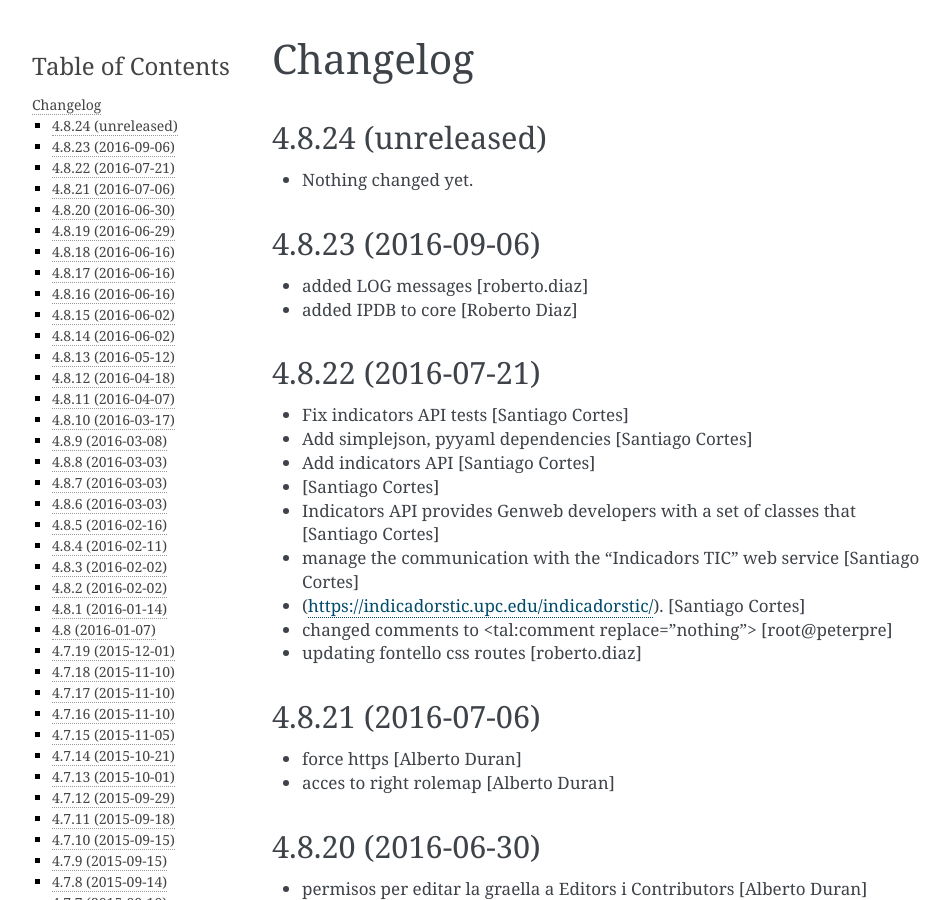
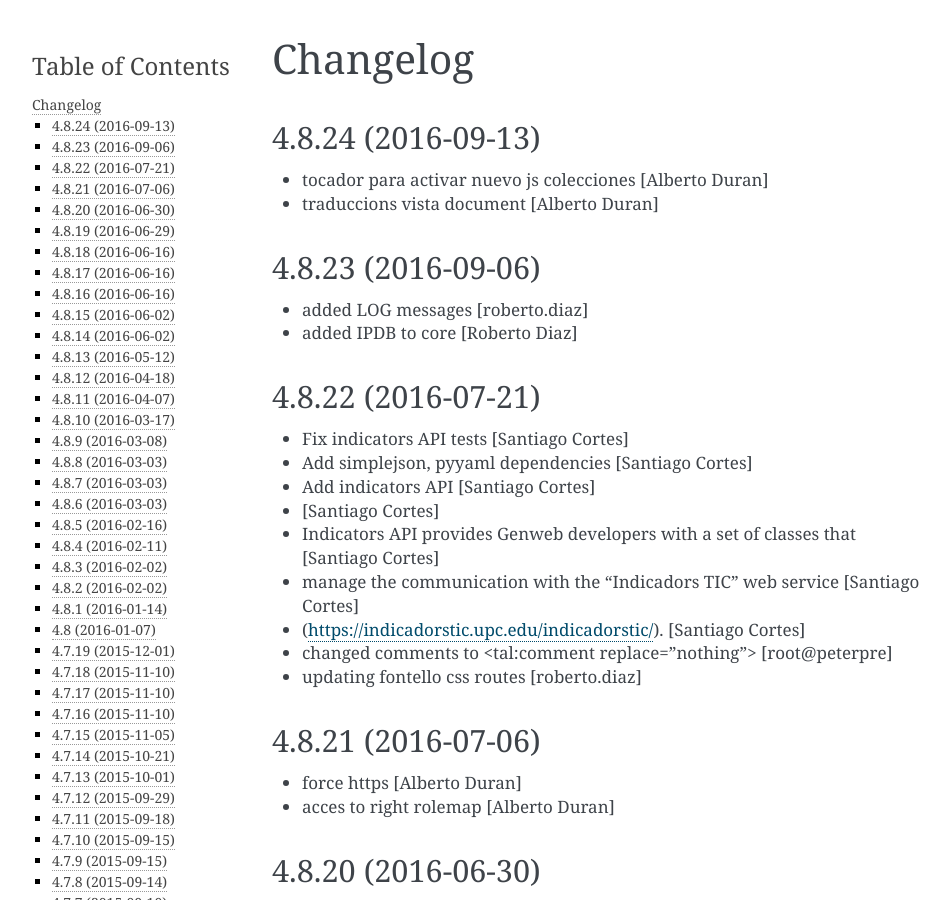
Before and after one commit to UPCnet/genweb.core, a Sphinx documentation site: the page built from docs/HISTORY.rst, in a window 1280 px wide and 900 px high. Shown: the whole window, without its empty margins (148-1098 px from the left). Built offline with Sphinx 7.4.7, drawn with Linux system fonts in a browser that asks for light colours.

Commit message:
Preparing release 4.8.24

```diff
--- a/docs/HISTORY.rst
+++ b/docs/HISTORY.rst
@@ -1,11 +1,11 @@
 Changelog
 =========
 
-4.8.24 (unreleased)
+4.8.24 (2016-09-13)
 -------------------
 
-- Nothing changed yet.
-
+* tocador para activar nuevo js colecciones [Alberto Duran]
+* traduccions vista document [Alberto Duran]
 
 4.8.23 (2016-09-06)
 -------------------
--- a/setup.py
+++ b/setup.py
@@ -1,7 +1,7 @@
 from setuptools import setup, find_packages
 import os
 
-version = '4.8.24.dev0'
+version = '4.8.24'
 
 README = open('README.rst').read()
 HISTORY = open(os.path.join('docs', 'HISTORY.rst')).read()
```
